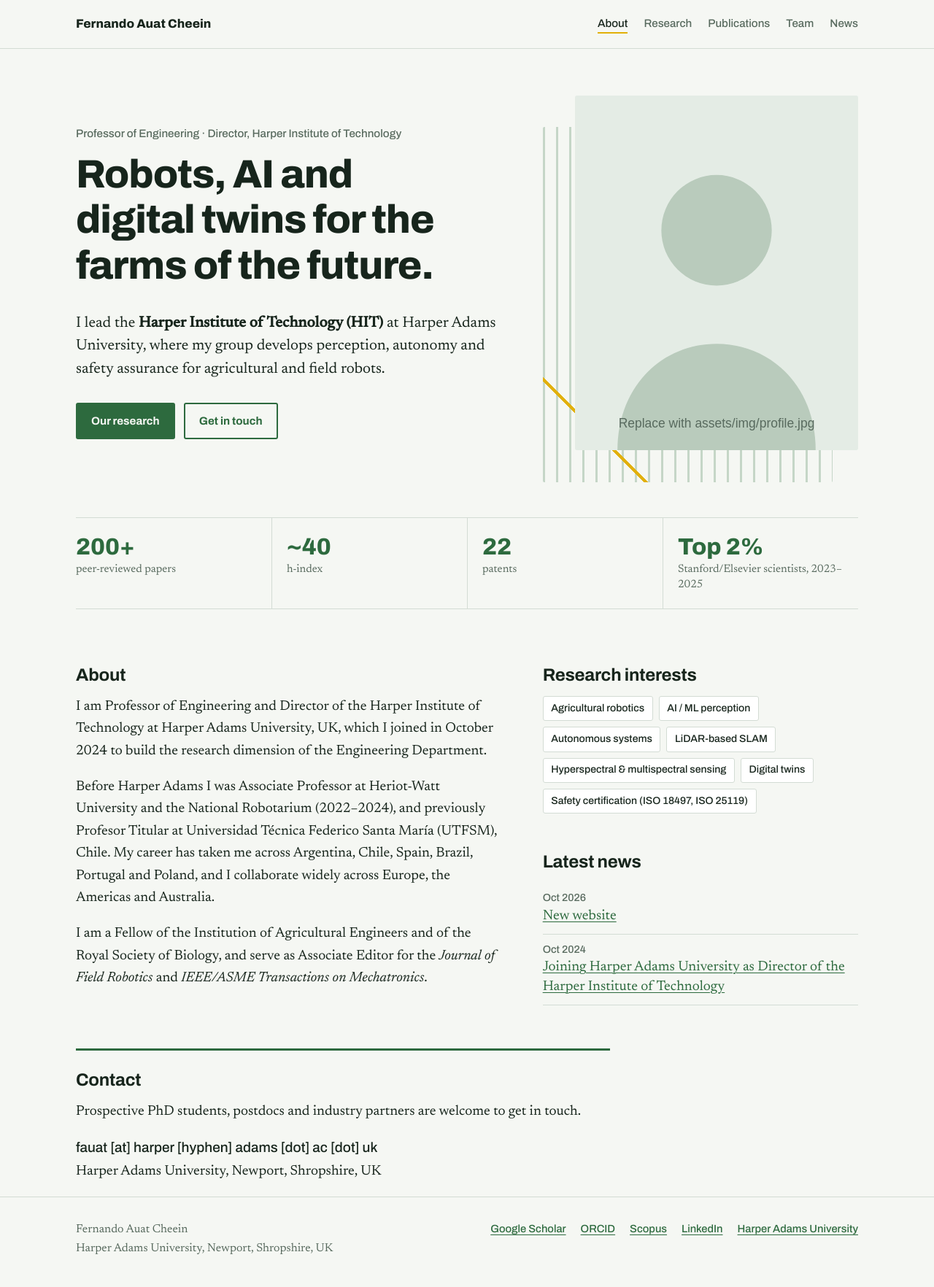
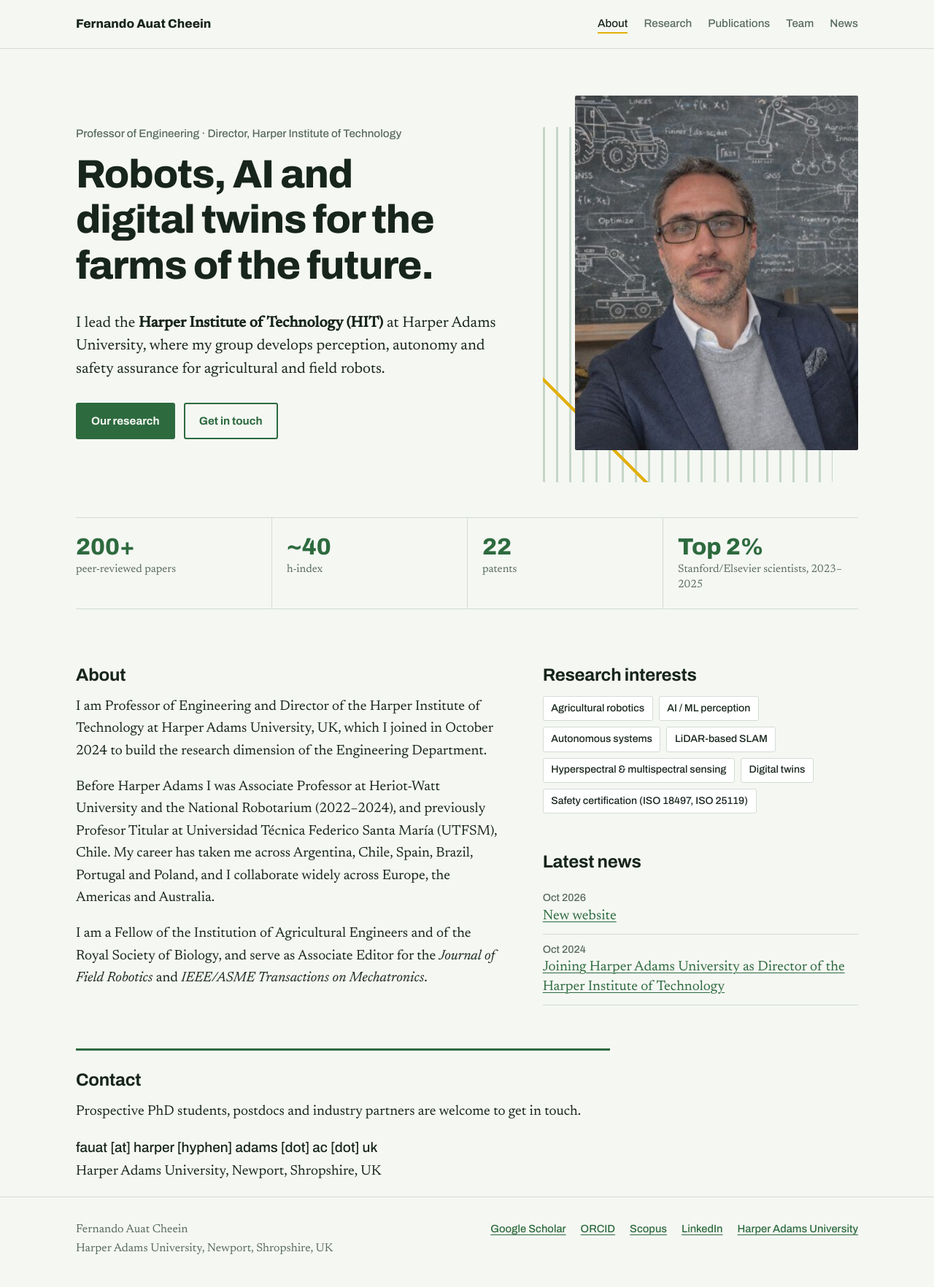
Before and after one commit to fauatcheein/fauatcheein, a Jekyll site: the page built from index.md, in a window 1280 px wide. Shown: the whole page at 73% size. Built offline with Jekyll 4.4.1, drawn with Linux system fonts in a browser that asks for light colours.

Commit message:
Add profile photo to the home page
Co-Authored-By: Claude Opus 5.5 <noreply@anthropic.com>
Claude-Session: https://claude.ai/code/session_013vG8pAwPL2boRy86rjwP67

```diff
--- a/index.md
+++ b/index.md
@@ -13,7 +13,7 @@ title: About
     </p>
   </div>
   <figure class="portrait">
-    <img src="{{ '/assets/img/profile.svg' | relative_url }}" alt="Portrait of {{ site.author.name }}">
+    <img src="{{ '/assets/img/profile.jpg' | relative_url }}" alt="Portrait of {{ site.author.name }}" width="400" height="400">
   </figure>
 </section>
 
```
Also changed, not shown: assets/img/profile.jpg (added), assets/img/profile.svg (deleted).
